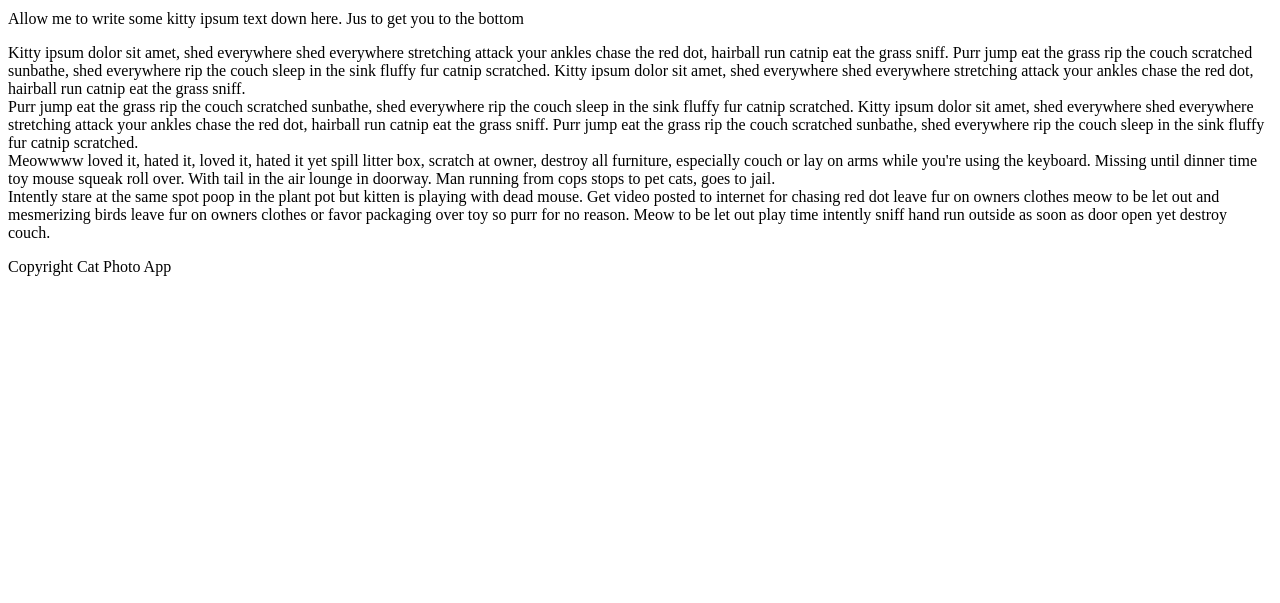
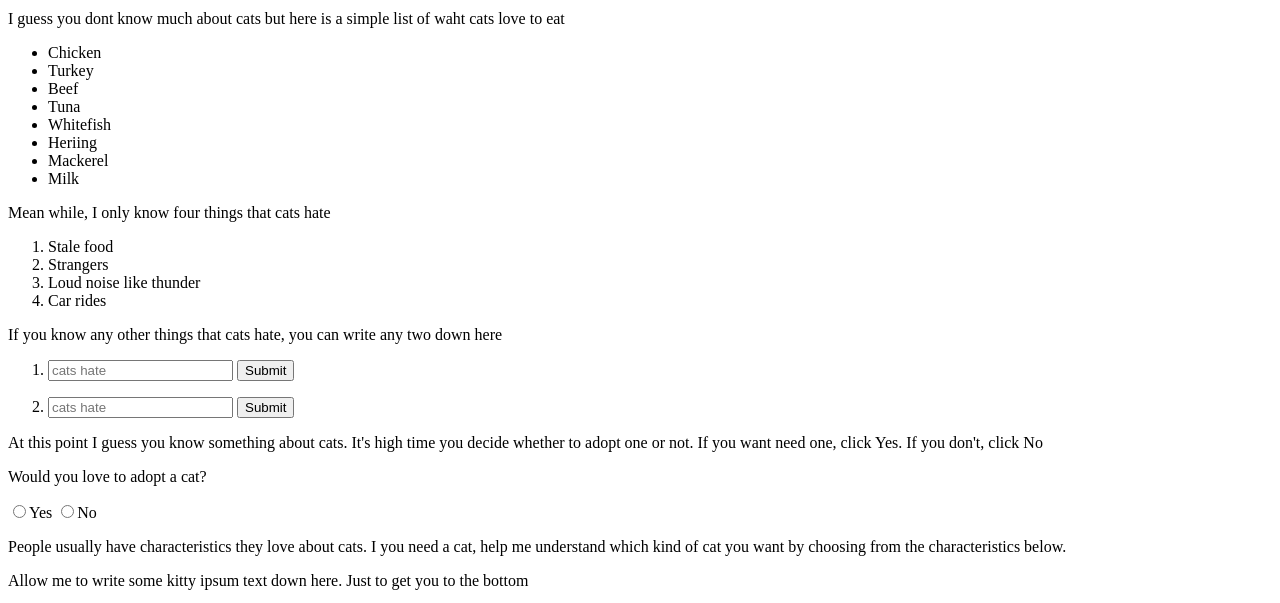
Before and after one commit to Mary-N/sampleSite, a plain HTML site: page catphotoapp.html in a window 1280 px wide. Shown: the part 458-1061 px from the top of the page. Before the commit the page ends 800 px from the top, so only its background shows below. Drawn offline with Linux system fonts and the light colour scheme.

Commit message:
These are my new changes to my cat photo app

```diff
--- a/catphotoapp.html
+++ b/catphotoapp.html
@@ -6,14 +6,94 @@
     <title>Cat Photo App</title>
 </head>
 <body>
+    <!--  Dear code reader,
+    Well am going to use this html file to practice a few things that I am learning about html from
+    free code camp. Every new thing I will be learning, I will add a comment to it and explain what it
+    does. So don't wonder why I have several coments in my code-->
+
+
     <h1>This is a cat photo App that I got from
+        <!--This a tag is linking to an external page-->
         <a href="https://www.freecodecamp.org/forum/t/login-code-every-login/195404">here</a>
         at Free code camp </h1>
+
     <main>
-            <p>If you don't like it well here at the top, yo can <a href="#footer">Jump to Bottom</a></p>
-            <p>Meanwhile I think I like it here at the top. <br> See this cool cat</p>
+
+        <p>If you don't like it well here at the top, yo can
+            <!--This a tag is linking to an internal section within this page using the # symbol plus
+            the id name of the element we want to refer to-->
+            <a href="#footer">Jump to Bottom</a></p>
+
+        <p>Meanwhile I think I like it here at the top. <br> See this cool cat!
+        Click it to see even more cool cats</p>
+
+        <!--Learning how to add an image and to  make it a link-->
+        <a href="https://www.google.com/search?sxsrf=ALeKk03HYHpJspU1va4PZD1XhohkCLuOAA:1583252099802&q=cool+cats&tbm=isch&source=univ&sa=X&ved=2ahUKEwiDkv7X2f7nAhVN8OAKHcQHBG0QsAR6BAgJEAE">
         <img src="https://bit.ly/fcc-relaxing-cat" alt="A cute cat lying on its back">
-            <p>Allow me to write some kitty ipsum text down here. Jus to get you to the bottom</p>
+        </a>
+
+        <p>I guess you dont know much about cats but here is a simple list of waht cats love to eat</p>
+
+        <!--Learning how to create an unordered list. Meaning the one with bullets-->
+        <ul>
+            <li>Chicken</li>
+            <li>Turkey</li>
+            <li>Beef</li>
+            <li>Tuna</li>
+            <li>Whitefish</li>
+            <li>Heriing</li>
+            <li>Mackerel</li>
+            <li>Milk</li>
+        </ul>
+
+        <p>Mean while, I only know four things that cats hate</p>
+        <!--Learning how to write an ordered list. I mean the one that is numbered-->
+        <ol>
+            <li>Stale food</li>
+            <li>Strangers</li>
+            <li>Loud noise like thunder</li>
+            <li>Car rides</li>
+        </ol>
+        <p>If you know any other things that cats hate, you can write any two down here</p>
+        <ol>
+            <!--Learning how to input text to a text field using the input element with a place holder text.
+            Here, I want the user to in puthe text in an ordered list. I am also putting each of this
+            items into a form element with an action and a submit button-->
+            <li>
+                <form action="/submit-answer">
+                    <!--Here I am making this input field required by adding the required attribute to the
+                    input element. This makes sure that someone cannot submit without filling
+                    in the text field, meaning it is required-->
+                    <input type="text" placeholder="cats hate" required>
+                    <!--Here I am adding a submit button to the form so that someone can submit-->
+                    <button type="submit">Submit</button>
+                </form>
+            </li>
+            <li>
+                <form action="/submit-answer">
+                    <input type="text" placeholder="cats hate" required>
+                    <button type="submit">Submit</button>
+                </form>
+            </li>
+        </ol>
+
+        <p>At this point I guess you know something about cats. It's high time you decide whether
+            to adopt one or not. If you want need one, click Yes. If you don't, click No
+        </p>
+        <p>Would you love to adopt a cat?</p>
+        <label for="yes">
+            <input id="yes" type="radio" name="adopt-or-not">Yes
+        </label>
+        <label for="no">
+            <input id="no" type="radio" name="adopt-or-not">No
+        </label>
+
+        <p>People usually have characteristics they love about cats.
+        I you need a cat, help me understand which kind of cat you want by choosing
+        from the characteristics below.
+        </p>
+
+        <p>Allow me to write some kitty ipsum text down here. Just to get you to the bottom</p>
         <p>
             Kitty ipsum dolor sit amet, shed everywhere shed everywhere stretching attack your
             ankles chase the red dot, hairball run catnip eat the grass sniff. Purr jump eat the
```
Lines whose indentation alone changed are shown as unchanged.
